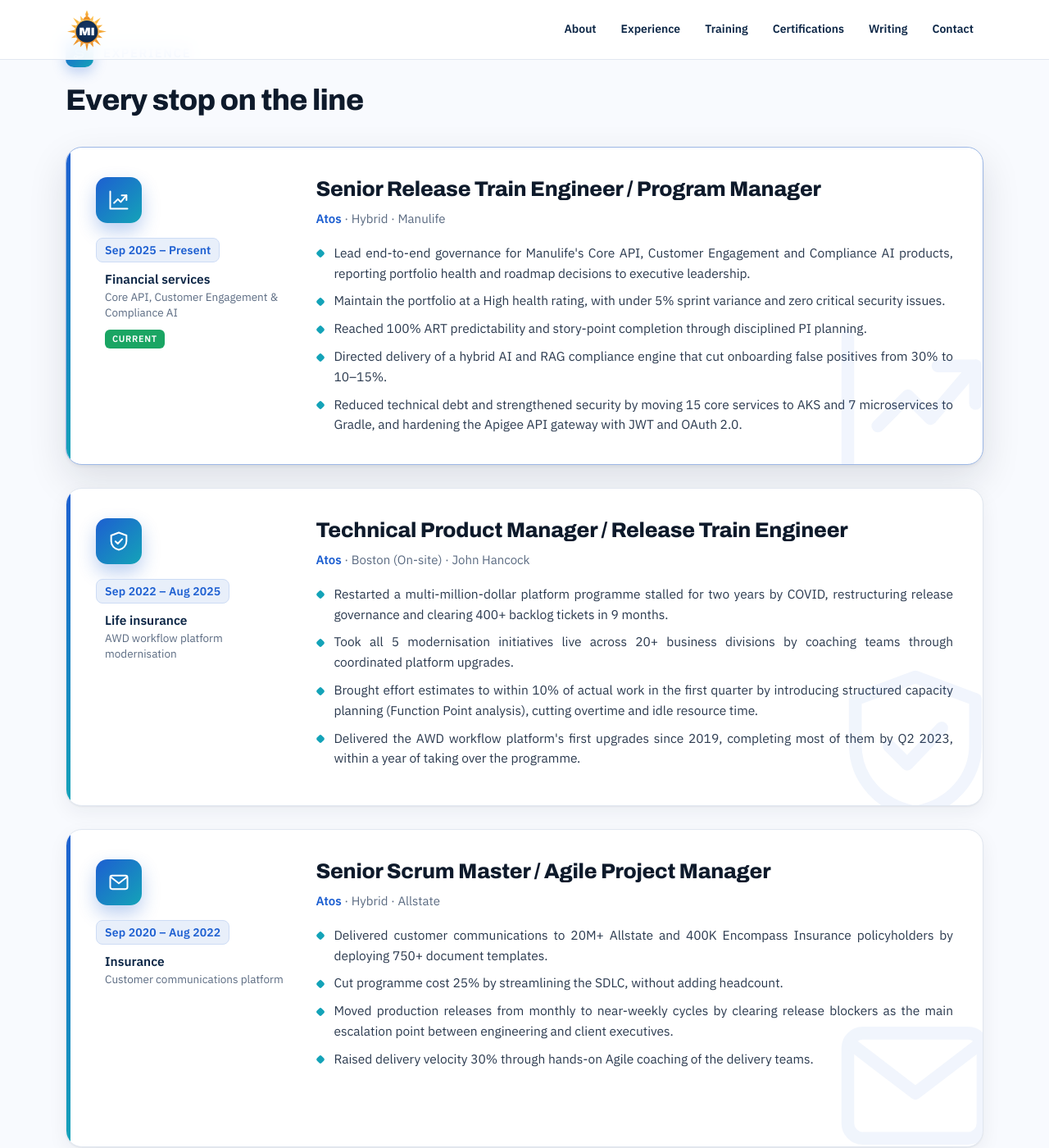
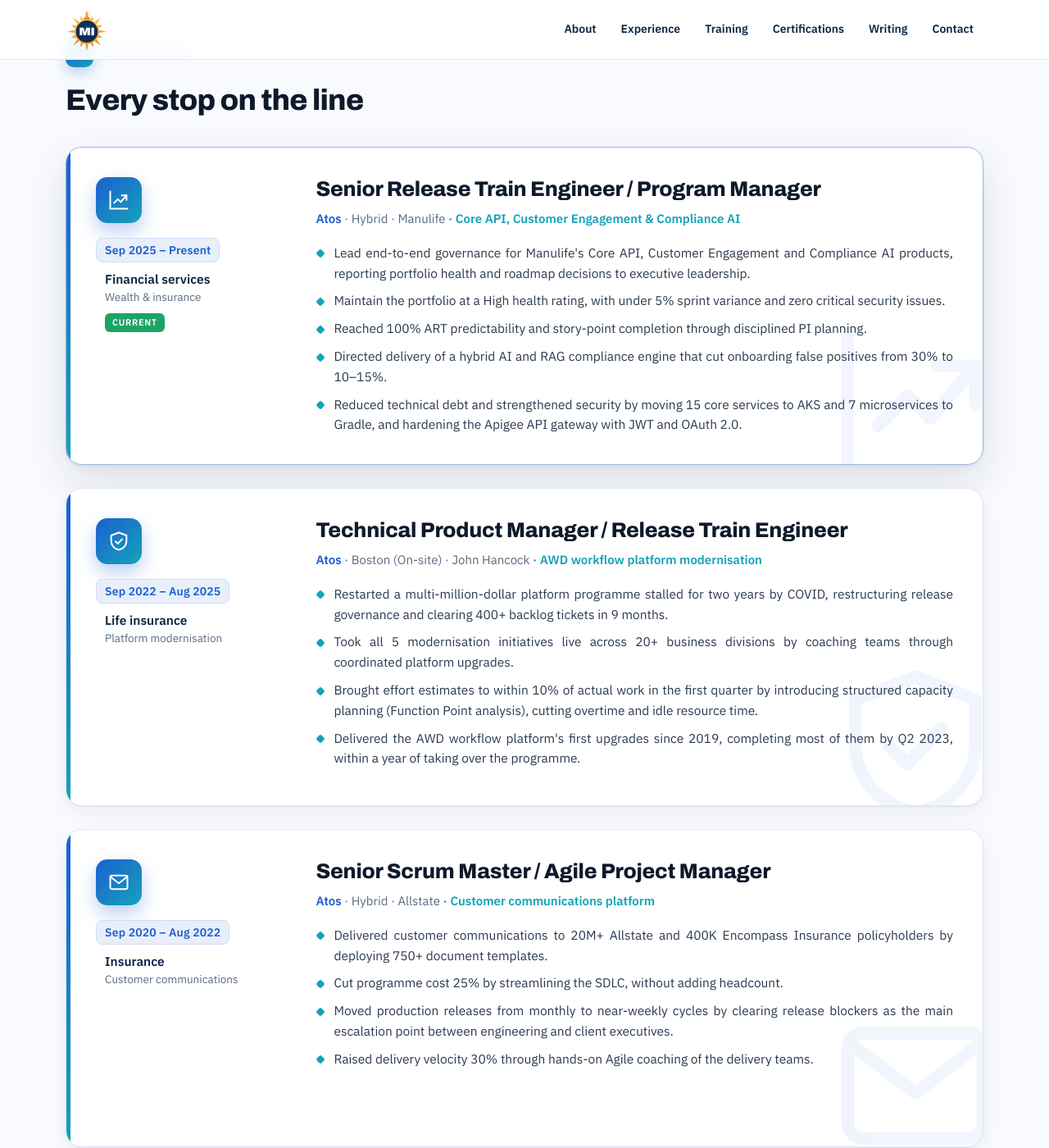
Before and after one commit to Madhan-I/Madhan-I.github.io, a Jekyll site: the page built from index.html, in a window 1280 px wide and 1400 px high, scrolled down 1908 px. Shown: the whole window at 82% size. Built offline with Jekyll 4.4.1, drawn with Linux system fonts in a browser that asks for light colours; some of the changed text lies outside the part shown.

Commit message:
Show project name after client in accent colour
Co-Authored-By: Claude Opus 5.5 <noreply@anthropic.com>
Claude-Session: https://claude.ai/code/session_01MFRrTt7LBDdX57m85KHNGp

```diff
--- a/_data/profile.yml
+++ b/_data/profile.yml
@@ -88,10 +88,11 @@ clients:
 experience:
   - dates: Sep 2025 – Present
     title: Senior Release Train Engineer / Program Manager
-    sector: "Financial services · Core API, Customer Engagement & Compliance AI"
+    sector: "Financial services · Wealth & insurance"
     icon: chart
     company: Atos
     detail: Hybrid · Manulife
+    project: "Core API, Customer Engagement & Compliance AI"
     current: true
     points:
       - Lead end-to-end governance for Manulife's Core API, Customer Engagement and Compliance AI products, reporting portfolio health and roadmap decisions to executive leadership.
@@ -101,10 +102,11 @@ experience:
       - Reduced technical debt and strengthened security by moving 15 core services to AKS and 7 microservices to Gradle, and hardening the Apigee API gateway with JWT and OAuth 2.0.
   - dates: Sep 2022 – Aug 2025
     title: Technical Product Manager / Release Train Engineer
-    sector: "Life insurance · AWD workflow platform modernisation"
+    sector: "Life insurance · Platform modernisation"
     icon: shield
     company: Atos
     detail: Boston (On-site) · John Hancock
+    project: "AWD workflow platform modernisation"
     points:
       - "Restarted a multi-million-dollar platform programme stalled for two years by COVID, restructuring release governance and clearing 400+ backlog tickets in 9 months."
       - "Took all 5 modernisation initiatives live across 20+ business divisions by coaching teams through coordinated platform upgrades."
@@ -112,10 +114,11 @@ experience:
       - "Delivered the AWD workflow platform's first upgrades since 2019, completing most of them by Q2 2023, within a year of taking over the programme."
   - dates: Sep 2020 – Aug 2022
     title: Senior Scrum Master / Agile Project Manager
-    sector: "Insurance · Customer communications platform"
+    sector: "Insurance · Customer communications"
     icon: mail
     company: Atos
     detail: Hybrid · Allstate
+    project: "Customer communications platform"
     points:
       - "Delivered customer communications to 20M+ Allstate and 400K Encompass Insurance policyholders by deploying 750+ document templates."
       - "Cut programme cost 25% by streamlining the SDLC, without adding headcount."
@@ -123,10 +126,11 @@ experience:
       - "Raised delivery velocity 30% through hands-on Agile coaching of the delivery teams."
   - dates: Jan 2020 – Aug 2020
     title: Scrum Master / Agile Delivery Lead
-    sector: "Financial services · xPression document project"
+    sector: "Financial services · Credit unions"
     icon: bank
     company: Syntel
     detail: Acquired by Atos · TruStage
+    project: "xPression document project"
     points:
       - "Delivered half of the completed work on TruStage's (formerly CUNA Mutual Group) xPression document project within two months, leading a team a third the size of the existing vendor's."
       - "Achieved zero-defect production releases by building a multi-tier automated testing framework covering regression, smoke and schema checks."
@@ -134,10 +138,11 @@ experience:
       - "Delivered 2,000+ document requests end to end, from design to release, using xAdmin and xDashboard."
   - dates: Jul 2017 – Jan 2020
     title: Technology Lead / Senior Analyst
-    sector: "Insurance · Publisher to xPression migration"
+    sector: "Insurance · Document platform migration"
     icon: doc
     company: Cognizant
     detail: Chennai · MetLife
+    project: "Publisher to xPression migration"
     points:
       - "Led MetLife's move from a legacy publisher to OpenText xPression, migrating 4,500+ policy documents and saving 2,000 engineering hours a quarter."
       - "Delivered 500+ standardised document applications, cutting annual remediation costs."
@@ -145,10 +150,11 @@ experience:
       - "Earned a Certificate of Excellence from MetLife and Cognizant in May 2019 for the migration to xPression."
   - dates: Jul 2015 – Jun 2017
     title: Systems Engineer / Application Analyst
-    sector: "Healthcare · Exstream & xPression template consolidation"
+    sector: "Healthcare · Health insurance"
     icon: health
     company: Cognizant
     detail: Chennai · Anthem Blue Cross Blue Shield (now Elevance Health)
+    project: "Exstream & xPression template consolidation"
     points:
       - "Consolidated legacy layouts into dynamic master templates with OpenText Exstream and xPression, cutting operating costs by $300K a year."
       - "Cut post-implementation defects 25% with automated pre-flight QA checklists and standardised knowledge transfer."
@@ -156,10 +162,11 @@ experience:
       - "Contributed to a $400K annual revenue increase by improving client retention."
   - dates: Jul 2014 – Jun 2015
     title: Production Support Engineer / Systems Analyst Trainee
-    sector: "Retail · Item File & Order Management System"
+    sector: "Retail · Order management & item data"
     icon: cart
     company: Cognizant
     detail: Chennai · Walmart
+    project: "Item File & Order Management System"
     points:
       - "Led the resolution of 50+ critical P1/P2 outages and 120 high-priority incidents, beating SLA targets through peak retail periods."
       - "Reduced Walmart Item File incident resolution time 20% in six months, improving production stability and data consistency."
--- a/assets/css/style.css
+++ b/assets/css/style.css
@@ -462,3 +462,5 @@ nav .wrap { padding-block: 10px; }
 
 .job-body li { text-align: justify; text-justify: inter-word; }
 @media (max-width: 600px) { .portrait figcaption { display: none; } }
+.org .proj { color: var(--brand-2); font-weight: 600; }
+@media (max-width: 760px) { .org .proj { display: block; margin-top: 2px; } .org .proj .sep { display: none; } }
--- a/index.html
+++ b/index.html
@@ -85,7 +85,7 @@ layout: default
         </div>
         <div class="job-body">
           <h3>{{ job.title }}</h3>
-          <p class="org"><b>{{ job.company }}</b> · {{ job.detail }}</p>
+          <p class="org"><b>{{ job.company }}</b> · {{ job.detail }}{% if job.project %}<span class="proj"><span class="sep"> · </span>{{ job.project }}</span>{% endif %}</p>
           <ul>{% for pt in job.points %}<li>{{ pt }}</li>{% endfor %}</ul>
         </div>
         <svg class="job-art" aria-hidden="true"><use href="#i-{{ job.icon | default: 'route' }}"/></svg>
```
